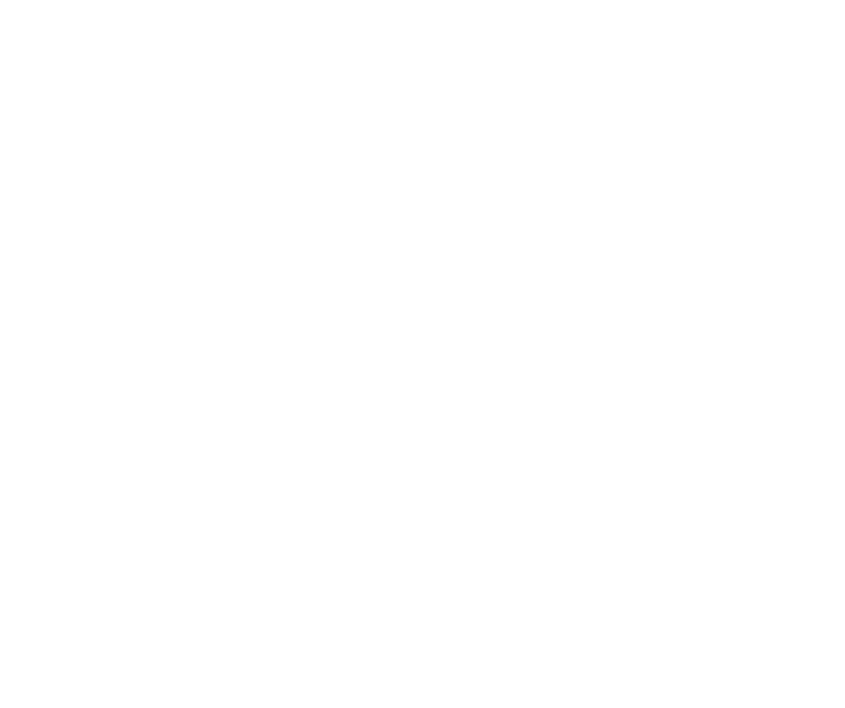
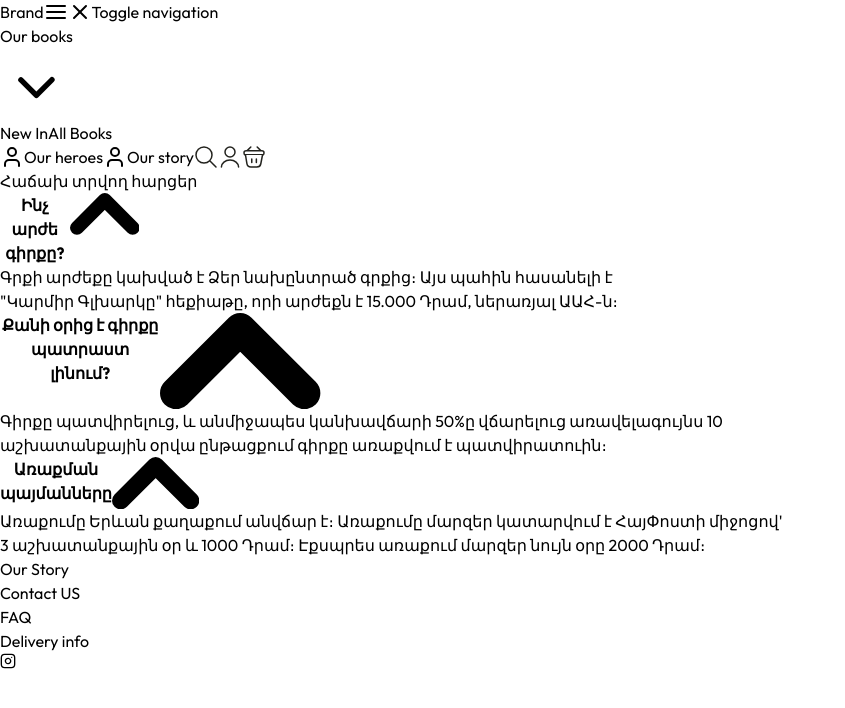
Before and after one commit to hrayravagyan88/MyBookStore, a React (Vite) app: page /questions in a window 1280 px wide. Before the commit this address had no page. Shown: the top 708 px of the page, without its empty margins (0-845 px from the left). Built offline with nearby package versions, Linux system fonts and the light colour scheme.

Commit message:
notes and faq page

```diff
--- a/src/App.jsx
+++ b/src/App.jsx
@@ -4,6 +4,7 @@
 import Product from "./pages/Product";
 import Contacting from "./pages/Personalize";
 import Submit from "./pages/Submit";
+import Faq from "./pages/Faq";
 import MainLayout from "./components/MainLayout";
 import DeliveryInfo from "./components/DeliveryInfo";
 
@@ -14,6 +15,7 @@
           <Route path="/" element={<Home />} />
           <Route path="/product/:productId" element={<Product />} />
           <Route path="/deliveryInfo" element={<DeliveryInfo />} />
+          <Route path="/questions" element={<Faq />} />
           <Route
             path="/product/:productId/Contacting"
             element={<Contacting />}
--- a/src/components/MainLayout/Footer.jsx
+++ b/src/components/MainLayout/Footer.jsx
@@ -21,6 +21,7 @@
               Contact US
             </a>
           </li>
+          <NavLink to="/questions">
           <li className="inline-block relative pe-8 last:pe-0 last-of-type:before:hidden before:absolute before:top-1/2 before:end-3 before:-translate-y-1/2 before:content-['/'] before:text-gray-300 dark:before:text-neutral-600">
             <a
               className="inline-flex gap-x-2 text-sm text-white hover:text-gray-200 focus:outline-none focus:text-gray-800 dark:text-neutral-500 dark:hover:text-neutral-200 dark:focus:text-neutral-200"
@@ -29,6 +30,7 @@
               FAQ
             </a>
           </li>
+          </NavLink >
         </ul>
         <NavLink to="/deliveryInfo">
         <div className="text-center cursor-pointer">
--- a/src/components/MainLayout/Header.jsx
+++ b/src/components/MainLayout/Header.jsx
@@ -11,7 +11,6 @@
   const ref = useRef();
 
   useEffect(() => {
-    console.log(1)
     const listener = (event) => {
       const { target } = event ?? {};
       if (Array.isArray(nodes)) {
--- /dev/null
+++ b/src/pages/Faq.jsx
@@ -0,0 +1,174 @@
+import React, { useState } from "react";
+const Faq = () => {
+  const [bool, setBool] = useState(false);
+  const [question, setQuestion] = useState({
+    question1: true,
+    question2: false,
+    question3: false,
+  });
+  const HandleChange = (name, value) => {
+    setQuestion((prevState) => ({
+      ...prevState,
+      [name]: value,
+    }));
+  };
+  let toggleClass1 = question.question1
+    ? "bg-white dark:bg-gray-900 text-gray-900 dark:text-white"
+    : "text-gray-500 dark:text-gray-400";
+  let toggleClass2 = question.question2
+    ? "bg-white dark:bg-gray-900 text-gray-900 dark:text-white"
+    : "text-gray-500 dark:text-gray-400";
+  let toggleClass3 = question.question3
+    ? "bg-white dark:bg-gray-900 text-gray-900 dark:text-white"
+    : "text-gray-500 dark:text-gray-400";
+
+  return (
+    <div>
+        <div className="container mx-auto mb-6 flex justify-center text-xl">
+        <h1>Հաճախ տրվող հարցեր </h1>
+      </div>
+    <div className="container mx-auto mb-6 flex justify-center text-xl">
+
+      <div
+        id="accordion-flush"
+        data-accordion="collapse"
+        className={`${toggleClass1}`}
+      >
+        <h2 id="accordion-flush-heading-1">
+          <button
+            onClick={(e) => {
+              e.preventDefault();
+              HandleChange("question1", !question.question1);
+            }}
+            type="button"
+            className="flex items-center justify-between w-full py-5 font-medium rtl:text-right text-gray-500 border-b border-gray-200 dark:border-gray-700 dark:text-gray-400 gap-3"
+            data-accordion-target="#accordion-flush-body-1"
+            aria-expanded="true"
+            aria-controls="accordion-flush-body-1"
+          >
+            <span><strong>Ինչ արժե գիրքը?</strong>
+            </span>
+            <svg
+              data-accordion-icon
+              className ={`w-3 h-3 shrink-0 ${question.question1 ? 'rotate-0 ' : 'rotate-180'}`}
+              aria-hidden="true"
+              xmlns="http://www.w3.org/2000/svg"
+              fill="none"
+              viewBox="0 0 10 6"
+            >
+              <path
+                stroke="currentColor"
+                stroke-linecap="round"
+                stroke-linejoin="round"
+                stroke-width="2"
+                d="M9 5 5 1 1 5"
+              />
+            </svg>
+          </button>
+        </h2>
+        <div
+          id="accordion-flush-body-1"
+          className={!question.question1 ? "hidden" : ""}
+          aria-labelledby="accordion-flush-heading-1"
+        >
+          <div className="py-5 border-b border-gray-200 dark:border-gray-700">
+            <p className="mb-2 text-gray-500 dark:text-gray-400">
+            Գրքի արժեքը կախված է Ձեր նախընտրած գրքից։ Այս պահին հասանելի է <br/>
+            "Կարմիր Գլխարկը" հեքիաթը, որի արժեքն է 15.000 Դրամ, ներառյալ ԱԱՀ-ն։
+            </p>
+          </div>
+        </div>
+
+        <h2 id="accordion-flush-heading-2" className={`${toggleClass2}`}>
+          <button
+            onClick={(e) => {
+              e.preventDefault();
+              HandleChange("question2", !question.question2);
+            }}
+            type="button"
+            className="flex items-center justify-between w-full py-5 font-medium rtl:text-right text-gray-500 border-b border-gray-200 dark:border-gray-700 dark:text-gray-400 gap-3"
+            data-accordion-target="#accordion-flush-body-2"
+            aria-expanded="false"
+            aria-controls="accordion-flush-body-2"
+          >
+            <span><strong>Քանի օրից է գիրքը պատրաստ լինում?</strong></span>
+            <svg
+              data-accordion-icon
+              className ={`w-3 h-3 shrink-0 ${question.question2 ? 'rotate-0 ' : 'rotate-180'}`}
+              aria-hidden="true"
+              xmlns="http://www.w3.org/2000/svg"
+              fill="none"
+              viewBox="0 0 10 6"
+            >
+              <path
+                stroke="currentColor"
+                stroke-linecap="round"
+                stroke-linejoin="round"
+                stroke-width="2"
+                d="M9 5 5 1 1 5"
+              />
+            </svg>
+          </button>
+        </h2>
+        <div
+          id="accordion-flush-body-2"
+          className={!question.question2 ? "hidden" : ""}
+          aria-labelledby="accordion-flush-heading-2"
+        >
+          <div className="py-5 border-b border-gray-200 dark:border-gray-700">
+            <p className="mb-2 text-gray-500 dark:text-gray-400">
+            Գիրքը պատվիրելուց, և անմիջապես կանխավճարի 50%ը վճարելուց առավելագույնս 10<br/> աշխատանքային օրվա ընթացքում գիրքը առաքվում է պատվիրատուին։
+            </p>
+          </div>
+        </div>
+        <h2 id="accordion-flush-heading-3" className={`${toggleClass3}`}>
+          <button
+            onClick={(e) => {
+              e.preventDefault();
+              HandleChange("question3", !question.question3);
+            }}
+            type="button"
+            className="flex items-center justify-between w-full py-5 font-medium rtl:text-right text-gray-500 border-b border-gray-200 dark:border-gray-700 dark:text-gray-400 gap-3"
+            data-accordion-target="#accordion-flush-body-3"
+            aria-expanded="false"
+            aria-controls="accordion-flush-body-3"
+          >
+            <span>
+            <strong>Առաքման պայմանները</strong>
+            </span>
+            <svg
+              data-accordion-icon
+              className ={`w-3 h-3 shrink-0 ${question.question3 ? 'rotate-0 ' : 'rotate-180'}`}
+              aria-hidden="true"
+              xmlns="http://www.w3.org/2000/svg"
+              fill="none"
+              viewBox="0 0 10 6"
+            >
+              <path
+                stroke="currentColor"
+                stroke-linecap="round"
+                stroke-linejoin="round"
+                stroke-width="2"
+                d="M9 5 5 1 1 5"
+              />
+            </svg>
+          </button>
+        </h2>
+        <div
+          id="accordion-flush-body-3"
+          className={!question.question3 ? "hidden" : ""}
+          aria-labelledby="accordion-flush-heading-3"
+        >
+          <div className="py-5 border-b border-gray-200 dark:border-gray-700">
+            <p className="mb-2 text-gray-500 dark:text-gray-400">
+            Առաքումը Երևան քաղաքում անվճար է։ Առաքումը մարզեր կատարվում է ՀայՓոստի միջոցով'<br/>3 աշխատանքային օր և 1000 Դրամ։ Էքսպրես առաքում մարզեր նույն օրը 2000 Դրամ։
+            </p>
+          </div>
+        </div>
+      </div>
+    </div>
+    </div>
+  );
+};
+
+export default Faq;
--- a/src/pages/Submit.jsx
+++ b/src/pages/Submit.jsx
@@ -7,7 +7,7 @@
   const [details, setDetails] = useState({
     address: "",
     phone: "",
-    delivery:true
+    delivery: true,
   });
   const cities = [
     { name: "Yerevan " },
@@ -20,21 +20,21 @@
     { name: "Armavir ", code: "PRS" },
     { name: "Ijevan  ", code: "PRS" },
   ];
-  const [showModal,setShowModal] = useState(false)
+  const [showModal, setShowModal] = useState(false);
   const handleChange = (e, name) => {
     setDetails({
       ...details,
       [name]: e.target.value,
     });
   };
-  const changeModal =()=>{
-    setShowModal(false)
-  }
+  const changeModal = () => {
+    setShowModal(false);
+  };
 
   return (
-<div className="mb-6 " style = {{'background':'#fdf8f1'}}>
-    <div  className="container mx-auto mb-6 flex justify-center text-xl">
-        <h1>Address and Payment</h1>
+    <div className="mb-6 " style={{ background: "#fdf8f1" }}>
+      <div className="container mx-auto mb-6 flex justify-center text-xl">
+        <h1>Shiping Details</h1>
       </div>
       <div className="center">
         <div>
@@ -45,15 +45,17 @@
                   htmlFor="first_name"
                   className="block mb-2 text-sm font-medium text-gray-900 dark:text-white"
                 >
-            Choose your city
+                  Choose your city*
                 </label>
                 <select
-            onChange={(e) => handleChange(e, "address")}
+                  onChange={(e) => handleChange(e, "city")}
                   className="bg-gray-50 border border-gray-300 text-gray-900 text-sm rounded-lg focus:ring-blue-500 focus:border-blue-500 block w-full p-2.5 dark:bg-gray-700 dark:border-gray-600 dark:placeholder-gray-400 dark:text-white dark:focus:ring-blue-500 dark:focus:border-blue-500"
                 >
                   <option value="">Select Your City From The List </option>
-            {cities.map((city,index) => (
-              <option  key ={index} value={city.name}>{city.name}</option>
+                  {cities.map((city, index) => (
+                    <option key={index} value={city.name}>
+                      {city.name}
+                    </option>
                   ))}
                 </select>
               </div>
@@ -64,13 +66,13 @@
                 htmlFor="email"
                 className="block mb-2 text-sm font-medium text-gray-900 dark:text-white"
               >
-          Street Address
+                Street Address*
               </label>
               <input
-          onChange={(e) => handleChange(e, "phone")}
+                onChange={(e) => handleChange(e, "address")}
                 type="text"
-          id="phone"
-          style = {{'minWidth':'300px'}}
+                id="address"
+                style={{ minWidth: "300px" }}
                 className="bg-gray-50 border border-gray-300 text-gray-900 text-sm rounded-lg focus:ring-blue-500 focus:border-blue-500 block w-full p-2.5 dark:bg-gray-700 dark:border-gray-600 dark:placeholder-gray-400 dark:text-white dark:focus:ring-blue-500 dark:focus:border-blue-500"
                 placeholder="street/appartement"
                 required
@@ -88,7 +90,7 @@
                 onChange={(e) => handleChange(e, "phone")}
                 type="text"
                 id="phone"
-          style = {{'minWidth':'300px'}}
+                style={{ minWidth: "300px" }}
                 className="bg-gray-50 border border-gray-300 text-gray-900 text-sm rounded-lg focus:ring-blue-500 focus:border-blue-500 block w-full p-2.5 dark:bg-gray-700 dark:border-gray-600 dark:placeholder-gray-400 dark:text-white dark:focus:ring-blue-500 dark:focus:border-blue-500"
                 placeholder="street/appartement"
                 required
@@ -105,7 +107,7 @@
                 onChange={(e) => handleChange(e, "phone")}
                 type="text"
                 id="phone"
-          style = {{'minWidth':'300px'}}
+                style={{ minWidth: "300px" }}
                 className="bg-gray-50 border border-gray-300 text-gray-900 text-sm rounded-lg focus:ring-blue-500 focus:border-blue-500 block w-full p-2.5 dark:bg-gray-700 dark:border-gray-600 dark:placeholder-gray-400 dark:text-white dark:focus:ring-blue-500 dark:focus:border-blue-500"
                 placeholder="street/appartement"
                 required
@@ -123,7 +125,7 @@
                 onChange={(e) => handleChange(e, "phone")}
                 type="text"
                 id="phone"
-          style = {{'minWidth':'300px'}}
+                style={{ minWidth: "300px" }}
                 className="bg-gray-50 border border-gray-300 text-gray-900 text-sm rounded-lg focus:ring-blue-500 focus:border-blue-500 block w-full p-2.5 dark:bg-gray-700 dark:border-gray-600 dark:placeholder-gray-400 dark:text-white dark:focus:ring-blue-500 dark:focus:border-blue-500"
                 placeholder="street/appartement"
                 required
@@ -135,39 +137,57 @@
                 htmlFor="email"
                 className="block mb-2 text-sm font-medium text-gray-900 dark:text-white"
               >
-         Phone Number
+                Phone Number*
               </label>
               <input
                 onChange={(e) => handleChange(e, "phone")}
                 type="text"
                 id="phone"
-          style = {{'minWidth':'300px'}}
+                style={{ minWidth: "300px" }}
                 className="bg-gray-50 border border-gray-300 text-gray-900 text-sm rounded-lg focus:ring-blue-500 focus:border-blue-500 block w-full p-2.5 dark:bg-gray-700 dark:border-gray-600 dark:placeholder-gray-400 dark:text-white dark:focus:ring-blue-500 dark:focus:border-blue-500"
                 placeholder="street/appartement"
                 required
               />
             </div>
+            <div className="mb-6">
+              <label
+                for="message"
+                className="block mb-2 text-sm font-medium text-gray-900 dark:text-white"
+              >
+                Notes
+              </label>
+              <textarea
+                id="message"
+                rows="4"
+                className="block p-2.5 w-full text-sm text-gray-900 bg-gray-50 rounded-lg border border-gray-300 focus:ring-blue-500 focus:border-blue-500 dark:bg-gray-700 dark:border-gray-600 dark:placeholder-gray-400 dark:text-white dark:focus:ring-blue-500 dark:focus:border-blue-500"
+                placeholder="Write your thoughts here..."
+              ></textarea>
+            </div>
 
             <div className="mb-6 flex items-center mb-4">
-      <input id="disabled-checkbox" type="checkbox" value="" className="w-4 h-4 text-blue-600 bg-gray-100 border-gray-300 rounded focus:ring-blue-500 dark:focus:ring-blue-600 dark:ring-offset-gray-800 focus:ring-2 dark:bg-gray-700 dark:border-gray-600" />
+              <input
+                id="disabled-checkbox"
+                type="checkbox"
+                value=""
+                className="w-4 h-4 text-blue-600 bg-gray-100 border-gray-300 rounded focus:ring-blue-500 dark:focus:ring-blue-600 dark:ring-offset-gray-800 focus:ring-2 dark:bg-gray-700 dark:border-gray-600"
+              />
               <label
-          style = {{'minWidth':'500px' ,'fontSize':'medium'}}
+                style={{ minWidth: "500px", fontSize: "medium" }}
                 htmlFor="email"
                 className="block ml-2  text-sm font-medium text-gray-900 dark:text-white"
               >
                 Books will be available within 10 working days
               </label>
-
             </div>
             <button
-            style={{ width: "280px" ,backgroundColor:'gray' }}
+              style={{ width: "280px", backgroundColor: "gray" }}
               type="submit"
-            onClick = {()=> setShowModal(true)}
+              onClick={() => setShowModal(true)}
               className="mt-6 text-white bg-blue-700 hover:bg-blue-800 focus:ring-4 focus:outline-none focus:ring-blue-300 font-medium rounded-lg text-sm w-full sm:w-auto px-5 py-2.5 text-center dark:bg-blue-600 dark:hover:bg-blue-700 dark:focus:ring-blue-800"
             >
-           Pay Button
+             Continue to delivery
             </button>
-  { showModal &&<SumbmissionModal changeModal={changeModal}/>}
+            {showModal && <SumbmissionModal changeModal={changeModal} />}
           </div>
         </div>
       </div>
```
Lines whose indentation alone changed are shown as unchanged.
